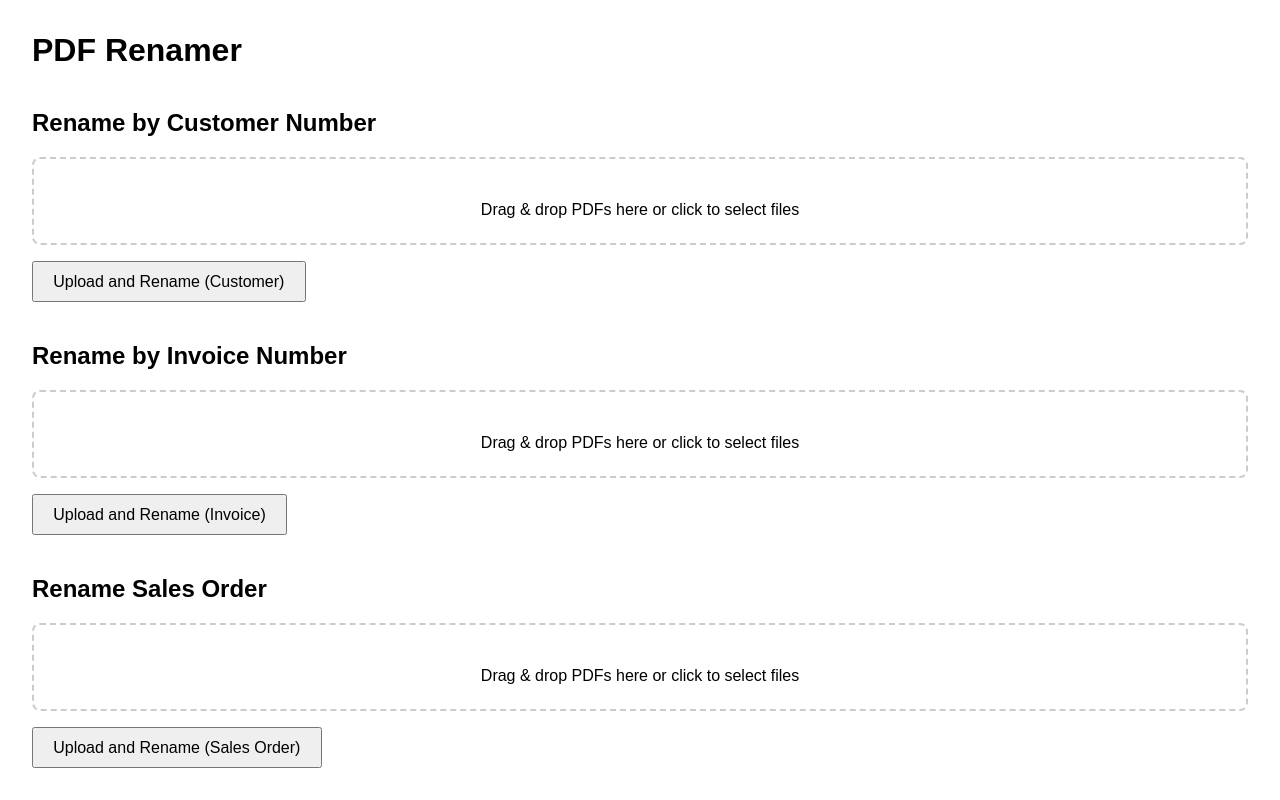
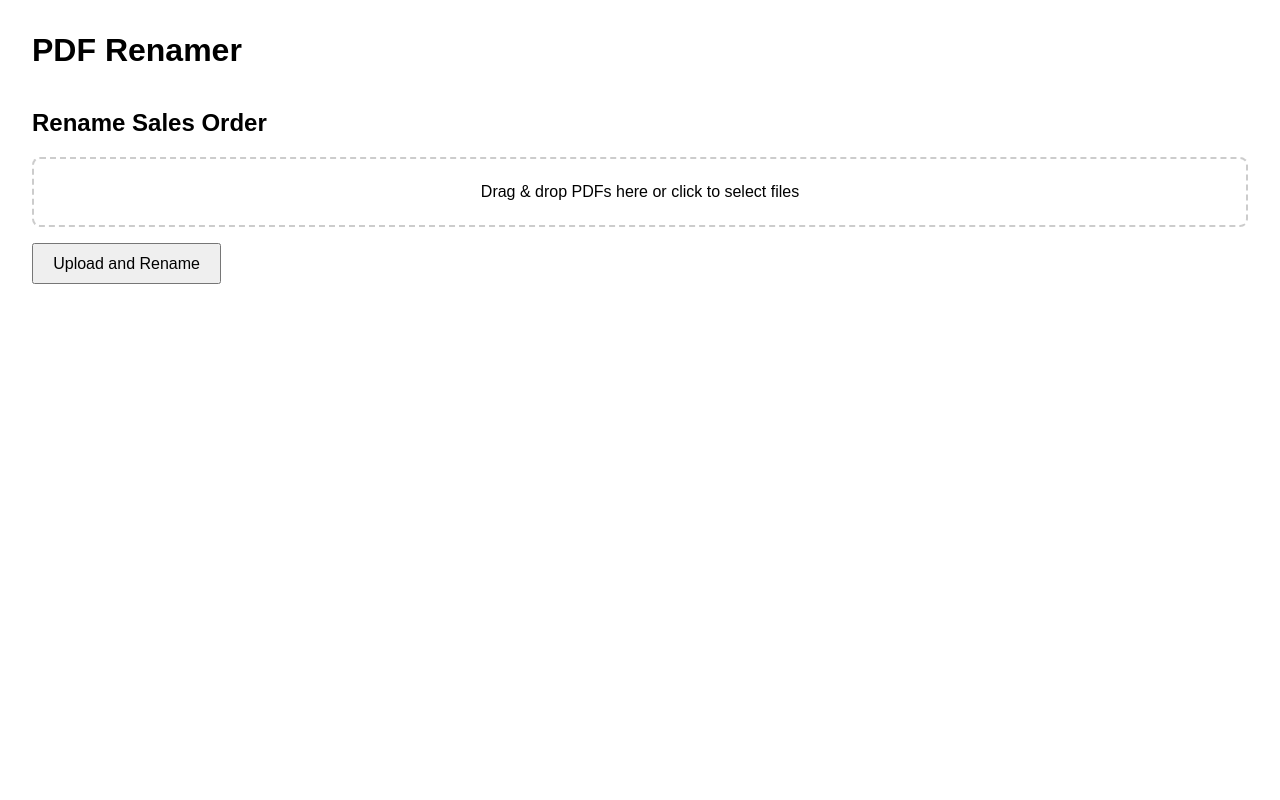
Before and after one commit to Jgolding1998/pdf-renamer, a FastAPI app: template pdf_renamer/templates/upload.html in a window 1280 px wide. Run offline with FastAPI, Linux system fonts and the light colour scheme; the template is opened without the code that fills it, so the values that code supplies are empty.

Commit message:
Update upload.html

```diff
--- a/pdf_renamer/templates/upload.html
+++ b/pdf_renamer/templates/upload.html
@@ -11,10 +11,6 @@
     margin: 2rem;
 }
 
-        h1 {
-            margin-bottom: 1rem;
-        }
-
 h2 {
     margin-top: 2.5rem;
 }
@@ -24,131 +20,144 @@
     border-radius: 8px;
     padding: 1.5rem;
     text-align: center;
+    cursor: pointer;
     margin-bottom: 1rem;
-            cursor: pointer;
-            white-space: pre-line;
 }
 
 .drag-drop-area.dragover {
     background-color: #f0f0f0;
 }
 
+.file-list {
+    margin-bottom: 1rem;
+}
+
+.file-item {
+    display: flex;
+    justify-content: space-between;
+    align-items: center;
+    padding: 0.3rem 0;
+}
+
+.file-item button {
+    background: none;
+    border: none;
+    color: red;
+    font-size: 1.2rem;
+    cursor: pointer;
+}
+
 input[type="file"] {
     display: none;
 }
 
-        button {
+button.submit-btn {
     padding: 0.6rem 1.2rem;
     font-size: 1rem;
     cursor: pointer;
 }
 </style>
 </head>
+
 <body>
 
 <h1>PDF Renamer</h1>
 
-<!-- ================= CUSTOMER NUMBER ================= -->
+<!-- ================= SALES ORDER ================= -->
 
-<h2>Rename by Customer Number</h2>
-<form method="post" action="/upload" enctype="multipart/form-data">
-    <div id="drop-area-customer" class="drag-drop-area">
+<h2>Rename Sales Order</h2>
+<form method="post" action="/upload_salesorder" enctype="multipart/form-data">
+    <div id="drop-area" class="drag-drop-area">
         Drag & drop PDFs here or click to select files
     </div>
+
+    <div id="file-list" class="file-list"></div>
+
     <input
         type="file"
-        id="customer-files"
+        id="file-input"
         name="files"
         accept="application/pdf"
         multiple
         required
     >
-    <button type="submit">Upload and Rename (Customer)</button>
-</form>
 
-<!-- ================= INVOICE NUMBER ================= -->
-
-<h2>Rename by Invoice Number</h2>
-<form method="post" action="/upload_invoice" enctype="multipart/form-data">
-    <div id="drop-area-invoice" class="drag-drop-area">
-        Drag & drop PDFs here or click to select files
-    </div>
-    <input
-        type="file"
-        id="invoice-files"
-        name="files"
-        accept="application/pdf"
-        multiple
-        required
-    >
-    <button type="submit">Upload and Rename (Invoice)</button>
-</form>
-
-<!-- ================= SALES ORDER ================= -->
-
-<h2>Rename Sales Order</h2>
-<form method="post" action="/upload_salesorder" enctype="multipart/form-data">
-    <div id="drop-area-salesorder" class="drag-drop-area">
-        Drag & drop PDFs here or click to select files
-    </div>
-    <input
-        type="file"
-        id="salesorder-files"
-        name="files"
-        accept="application/pdf"
-        multiple
-        required
-    >
-    <button type="submit">Upload and Rename (Sales Order)</button>
+    <button class="submit-btn" type="submit">Upload and Rename</button>
 </form>
 
 <script>
-    function setupDragDrop(dropAreaId, fileInputId) {
-        const dropArea = document.getElementById(dropAreaId);
-        const fileInput = document.getElementById(fileInputId);
-        const defaultText = dropArea.textContent;
+const dropArea = document.getElementById("drop-area");
+const fileInput = document.getElementById("file-input");
+const fileListEl = document.getElementById("file-list");
 
-        function updatePreview() {
-            if (fileInput.files.length > 0) {
-                dropArea.textContent = Array.from(fileInput.files)
-                    .map(f => "• " + f.name)
-                    .join("\n");
-            } else {
-                dropArea.textContent = defaultText;
+let files = [];
+
+function syncInputFiles() {
+    const dataTransfer = new DataTransfer();
+    files.forEach(f => dataTransfer.items.add(f));
+    fileInput.files = dataTransfer.files;
+}
+
+function renderFileList() {
+    fileListEl.innerHTML = "";
+
+    files.forEach((file, index) => {
+        const div = document.createElement("div");
+        div.className = "file-item";
+
+        const span = document.createElement("span");
+        span.textContent = file.name;
+
+        const btn = document.createElement("button");
+        btn.innerHTML = "✕";
+        btn.onclick = () => {
+            files.splice(index, 1);
+            syncInputFiles();
+            renderFileList();
+        };
+
+        div.appendChild(span);
+        div.appendChild(btn);
+        fileListEl.appendChild(div);
+    });
+}
+
+function addFiles(newFiles) {
+    for (const file of newFiles) {
+        if (!files.some(f => f.name === file.name && f.size === file.size)) {
+            files.push(file);
         }
     }
+    syncInputFiles();
+    renderFileList();
+}
 
-        ["dragenter", "dragover"].forEach(eventName => {
-            dropArea.addEventListener(eventName, e => {
-                e.preventDefault();
-                e.stopPropagation();
+/* Drag events */
+["dragenter", "dragover"].forEach(e =>
+    dropArea.addEventListener(e, ev => {
+        ev.preventDefault();
         dropArea.classList.add("dragover");
-            });
-        });
+    })
+);
 
-        ["dragleave", "drop"].forEach(eventName => {
-            dropArea.addEventListener(eventName, e => {
-                e.preventDefault();
-                e.stopPropagation();
+["dragleave", "drop"].forEach(e =>
+    dropArea.addEventListener(e, ev => {
+        ev.preventDefault();
         dropArea.classList.remove("dragover");
-            });
-        });
+    })
+);
 
 dropArea.addEventListener("drop", e => {
-            fileInput.files = e.dataTransfer.files;
-            updatePreview();
+    addFiles(e.dataTransfer.files);
 });
-
-        fileInput.addEventListener("change", updatePreview);
 
 dropArea.addEventListener("click", () => {
     fileInput.click();
 });
-    }
 
-    setupDragDrop("drop-area-customer", "customer-files");
-    setupDragDrop("drop-area-invoice", "invoice-files");
-    setupDragDrop("drop-area-salesorder", "salesorder-files");
+fileInput.addEventListener("change", () => {
+    addFiles(fileInput.files);
+});
 </script>
 
 </body>
```
Lines whose indentation alone changed are shown as unchanged.
